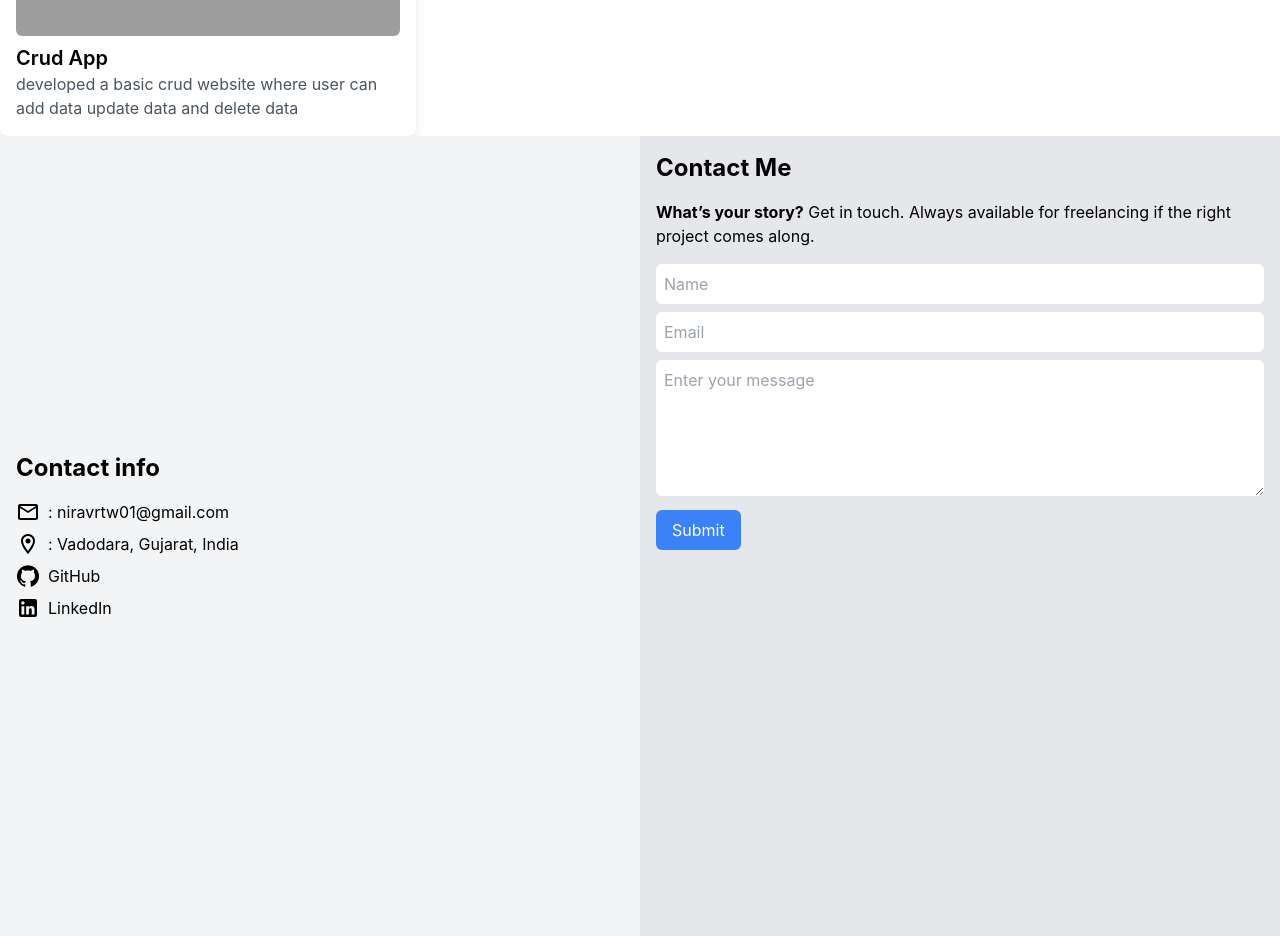
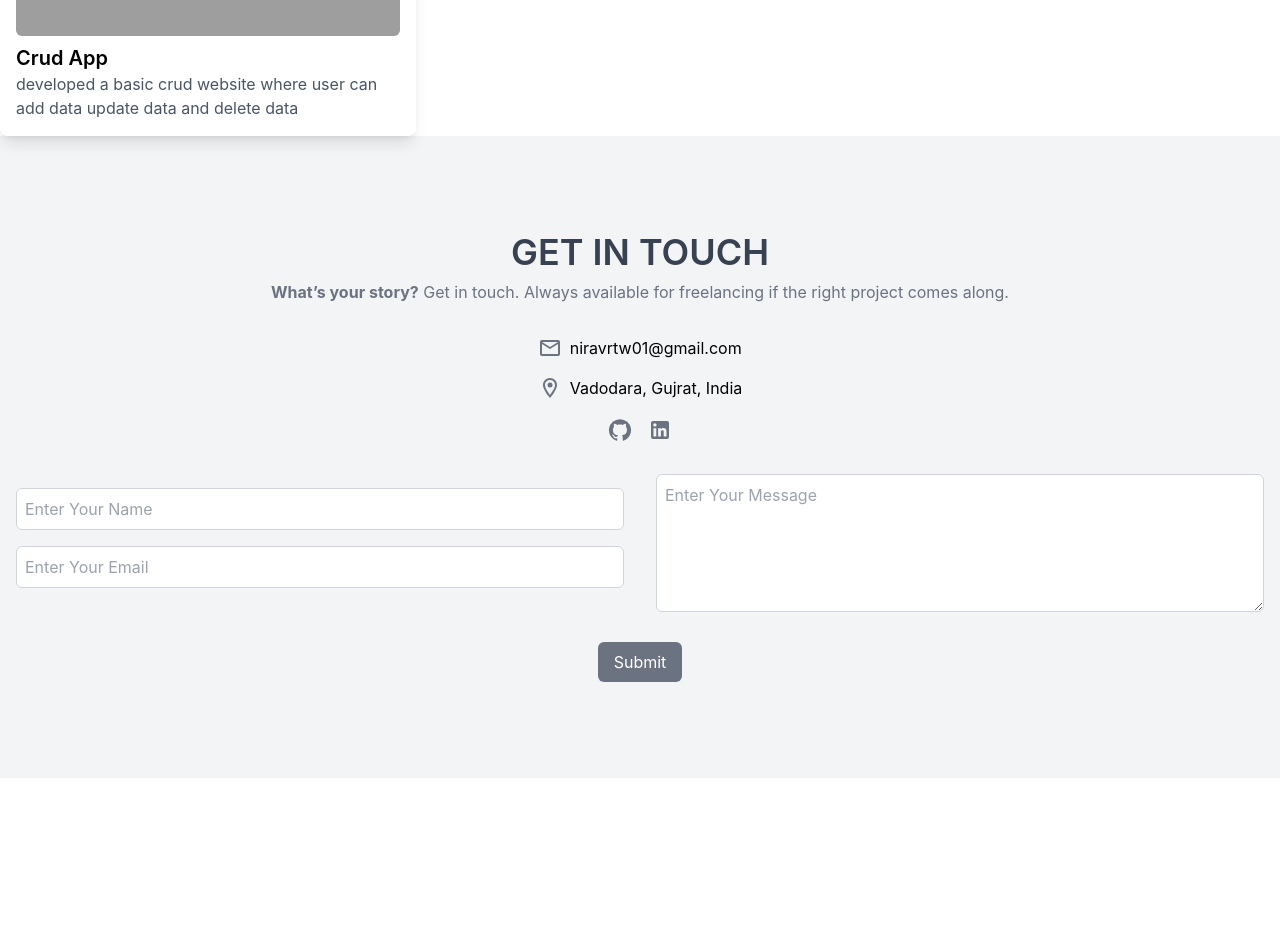
Before and after one commit to NiravRathva/My_Portfolio, a React (Create React App) app: page / in a window 1280 px wide. Shown: the part 2400-3336 px from the top of the page. After the commit the page ends 3178 px from the top, so only its background shows below. Built offline with nearby package versions, Linux system fonts and the light colour scheme; grey boxes are pictures that could not be loaded.

Commit message:
refactored contact page

```diff
--- a/src/Component/Contact.js
+++ b/src/Component/Contact.js
@@ -1,4 +1,4 @@
-import React from 'react';
+import React from "react";
 import EmailOutlinedIcon from "@mui/icons-material/EmailOutlined";
 import LocationOnOutlinedIcon from "@mui/icons-material/LocationOnOutlined";
 import GitHubIcon from "@mui/icons-material/GitHub";
@@ -6,45 +6,69 @@ import LinkedInIcon from "@mui/icons-material/LinkedIn";
 
 const Contact = () => {
   return (
-    <div id="contact" className="flex flex-col md:flex-row h-screen justify-center" >
-      {/* Left Section */}
-      <div className="md:w-1/2 p-4 bg-gray-100 flex  items-center ">
-        <div>
-          <h1 className="text-2xl font-bold">Contact info</h1>
-          <div className="mt-4">
-            <div className="flex items-center mb-2">
-              <EmailOutlinedIcon className="mr-2" />: niravrtw01@gmail.com
-            </div>
-            <div className="flex items-center mb-2">
-              <LocationOnOutlinedIcon className="mr-2" />: Vadodara, Gujarat, India
-            </div>
-            <div className="flex items-center mb-2">
-              <a href="https://github.com/NiravRathva" className="flex items-center">
-                <GitHubIcon className="mr-2" /> GitHub
-              </a>
-            </div>
-            <div className="flex items-center">
-              <a href="https://www.linkedin.com/in/nirav-rathwa-8b0813290/" className="flex items-center">
-                <LinkedInIcon className="mr-2" /> LinkedIn
-              </a>
-            </div>
+    <div id="contact" className="bg-gray-100 py-12 lg:py-24">
+      <div className="container mx-auto px-4 flex flex-col items-center">
+        <div className="text-center">
+          <h1 className="text-3xl lg:text-4xl font-semibold text-gray-700 mb-2">
+            GET IN TOUCH
+          </h1>
+          <p className="text-gray-500">
+            <b>What’s your story?</b> Get in touch. Always available for
+            freelancing if the right project comes along.
+          </p>
+        </div>
+        <div className="mt-8 text-center">
+          <p className="flex items-center">
+            <EmailOutlinedIcon className="text-gray-500 mr-2" />
+            niravrtw01@gmail.com
+          </p>
+          <p className="flex items-center mt-4">
+            <LocationOnOutlinedIcon className="text-gray-500 mr-2 " />
+            Vadodara, Gujrat, India
+          </p>
+          <div className="mt-4 flex space-x-4 justify-center">
+            <a href="https://github.com/NiravRathva">
+              <GitHubIcon className="text-gray-500 hover:text-gray-600" />
+            </a>
+            <a href="https://www.linkedin.com/in/nirav-rathwa-8b0813290/">
+              <LinkedInIcon className="text-gray-500 hover:text-gray-600" />
+            </a>
           </div>
         </div>
       </div>
-
-      {/* Right Section */}
-      <div className="md:w-1/2 p-4 bg-gray-200 flex  items-center flex-col ">
-        <div>
-        <h1 className="text-2xl font-bold">Contact Me</h1>
-        <p className="mt-4">
-          <b>What’s your story?</b> Get in touch. Always available for freelancing if the right project comes along.
-        </p>
-        </div>
-        <form className="mt-4">
-          <input type="text" placeholder="Name" name="name" className="mb-2 p-2 rounded-md w-full" />
-          <input type="text" placeholder="Email" name="email" className="mb-2 p-2 rounded-md w-full" />
-          <textarea name="message" placeholder="Enter your message" rows="5" className="mb-2 p-2 rounded-md w-full"></textarea>
-          <button className="bg-blue-500 hover:bg-blue-600 text-white py-2 px-4 rounded-md">Submit</button>
+      {/* lower section */}
+      <div className="container mx-auto px-4 mt-8">
+        <form action="">
+          <div className="lg:flex items-center">
+            <div className="mb-4 lg:w-1/2 lg:pr-4 ">
+              <input
+                type="text"
+                placeholder="Enter Your Name"
+                className="w-full p-2 rounded-md border border-gray-300 focus:outline-none focus:border-gray-400"
+              />
+              <input
+                type="email"
+                placeholder="Enter Your Email"
+                className="mt-4 w-full p-2 rounded-md border border-gray-300 focus:outline-none focus:border-gray-400"
+              />
+            </div>
+            <div className="lg:w-1/2 lg:pl-4">
+              <textarea
+                cols="10"
+                placeholder="Enter Your Message"
+                rows="5"
+                className="w-full p-2 rounded-md border border-gray-300 focus:outline-none focus:border-gray-400"
+              ></textarea>
+            </div>
+          </div>
+          <div className="text-center mt-6">
+            <button
+              type="submit"
+              className="bg-gray-500 hover:bg-gray-600 text-white py-2 px-4 rounded-md"
+            >
+              Submit
+            </button>
+          </div>
         </form>
       </div>
     </div>
```
